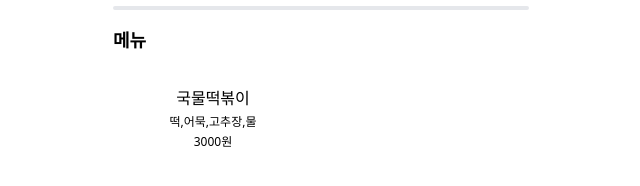
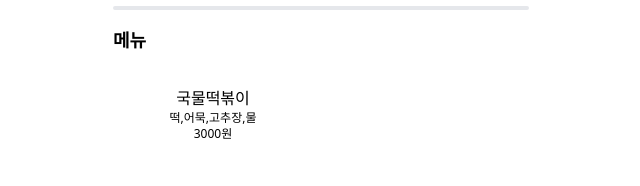
Before and after one commit to seolcu/ajou-cafeteria, a React (Vite) app: page /cafeteria/0/shop/0 in a window 1280 px wide. Shown: the part 142-328 px from the top of the page, without its empty margins (319-959 px from the left). Built offline with nearby package versions, Linux system fonts and the light colour scheme; what @catppuccin/tailwindcss would draw is missing.

Commit message:
new-feature: some text size & gap refinement

```diff
--- a/src/components/AveragePriceIndicatorBox.jsx
+++ b/src/components/AveragePriceIndicatorBox.jsx
@@ -5,7 +5,7 @@ export default function AveragePriceIndicatorBox({
   return (
     <div
       className={
-        "text-base text-center p-4 rounded-lg font-medium " +
+        "text-base text-center p-4 rounded-lg " +
         (averagePrice >= 8000
           ? "bg-red"
           : averagePrice >= 5000
--- a/src/components/Restaurant.jsx
+++ b/src/components/Restaurant.jsx
@@ -6,7 +6,7 @@ export default function Restaurant({ cafeteriaInfo }) {
         {cafeteriaInfo.menu.map((menu) => (
           <div
             key={menu.id}
-            className="bg-base p-4 rounded-lg text-center flex flex-col gap-2"
+            className="bg-base p-4 rounded-lg text-center flex flex-col"
           >
             <h3 className="font-medium">{menu.name}</h3>
             <p className="text-xs">{menu.ingredients.toString()}</p>
--- a/src/routes/Shop.jsx
+++ b/src/routes/Shop.jsx
@@ -41,7 +41,7 @@ export default function Shop() {
         {shop.menu.map((menu) => (
           <div
             key={menu.id}
-            className="bg-base flex flex-col gap-1 p-4 rounded-lg text-center"
+            className="bg-base flex flex-col p-4 rounded-lg text-center"
           >
             <p className="font-medium">{menu.name}</p>
             <p className="text-xs">{menu.ingredients.toString()}</p>
```
